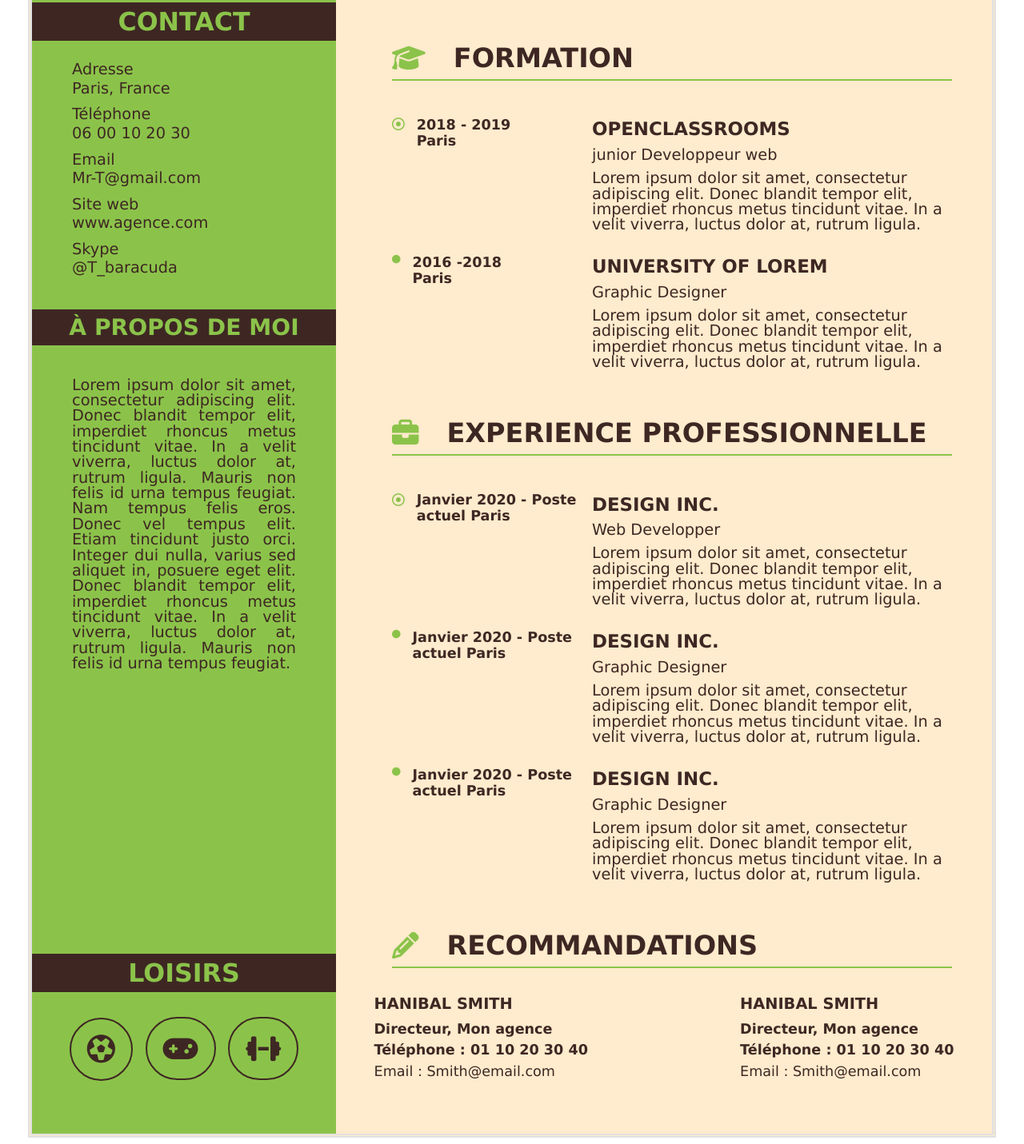
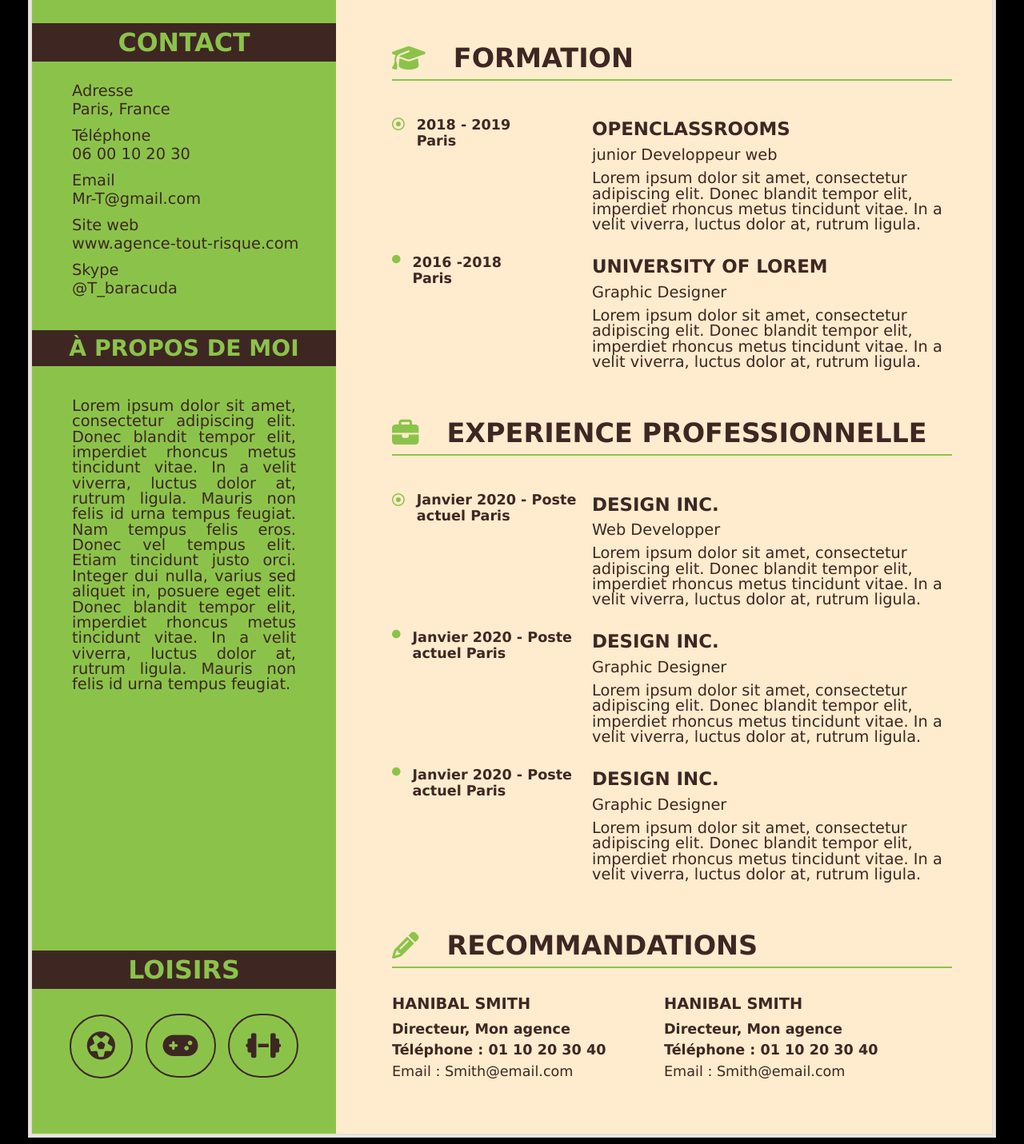
Before and after one commit to Fred-prog/Fred-prog.P2.github.io, a plain HTML site: page index.html in a window 1280 px wide. Shown: the part 320-1751 px from the top of the page at 80% size. Drawn offline with Linux system fonts and the light colour scheme; a web font is replaced by a local one.

Commit message:
Revert "CV avec responsive en construction"
This reverts commit 5c04359dc8567c57c379ff856f8daaf4ee53214c.

```diff
--- a/index.html
+++ b/index.html
@@ -41,7 +41,7 @@
                     </div>
                     <div class="contact_libele">
                         <p>Site web</p>
-                        <p>www.agence.com</p>
+                        <p>www.agence-tout-risque.com</p>
                     </div>
                     <div class="contact_libele">
                         <p>Skype</p>
--- a/style.css
+++ b/style.css
@@ -40,10 +40,10 @@
 }
 
 /*-------------conteneur-----------------*/
-/*body
+body
 {
     background-color: black;
-}*/
+}
 
 #conteneur
 {
@@ -115,6 +115,7 @@ header
     font-size: 2em;
     margin-left: 60px;
     margin-top: 0.1em;
+
 }
 
 .cv_titre p span
@@ -146,7 +147,6 @@ aside
     background-color: rgb(62,39,35);
     text-align: center;
     padding: 6px;
-    margin-top: 0px;
 
 }
 
@@ -168,7 +168,7 @@ aside
 
 .propos
 {
-    height: 780px;
+    height: 750px;
 }
 
 .propos h2
@@ -237,6 +237,7 @@ section h2
     margin-right: 50px;
     padding-bottom: 0.2em;
     border-bottom: 2px solid rgb(139,195,74);
+
 }
 
 i
@@ -245,6 +246,14 @@ i
     margin-right: 35px;
 }
 
+h2 img
+{
+    display: block;
+    width: 45px;
+    height: 50px;
+    margin-right: 30px;
+    fill:  rgb(139,195,74);
+}
 
 /*------------Formation---------------*/
 
@@ -317,7 +326,6 @@ i
 {
     width: auto;
     display: flex;
-    justify-content: space-evenly;
 }
 
 /*---------------recommandations--------------*/
@@ -332,7 +340,7 @@ i
 {
     font-size: 1.1em;
     margin-top: 0.4em;
-    margin-left: 0px;
+    margin-left: 70px;
     margin-bottom: 0em;
     line-height: 1em;
 }
@@ -341,7 +349,7 @@ i
 {
     font-size: 1em;
     text-align: justify;
-    margin-left: 0px;
+    margin-left: 70px;
     margin-bottom: 0px;
     line-height: 0.5em;
 }
```
